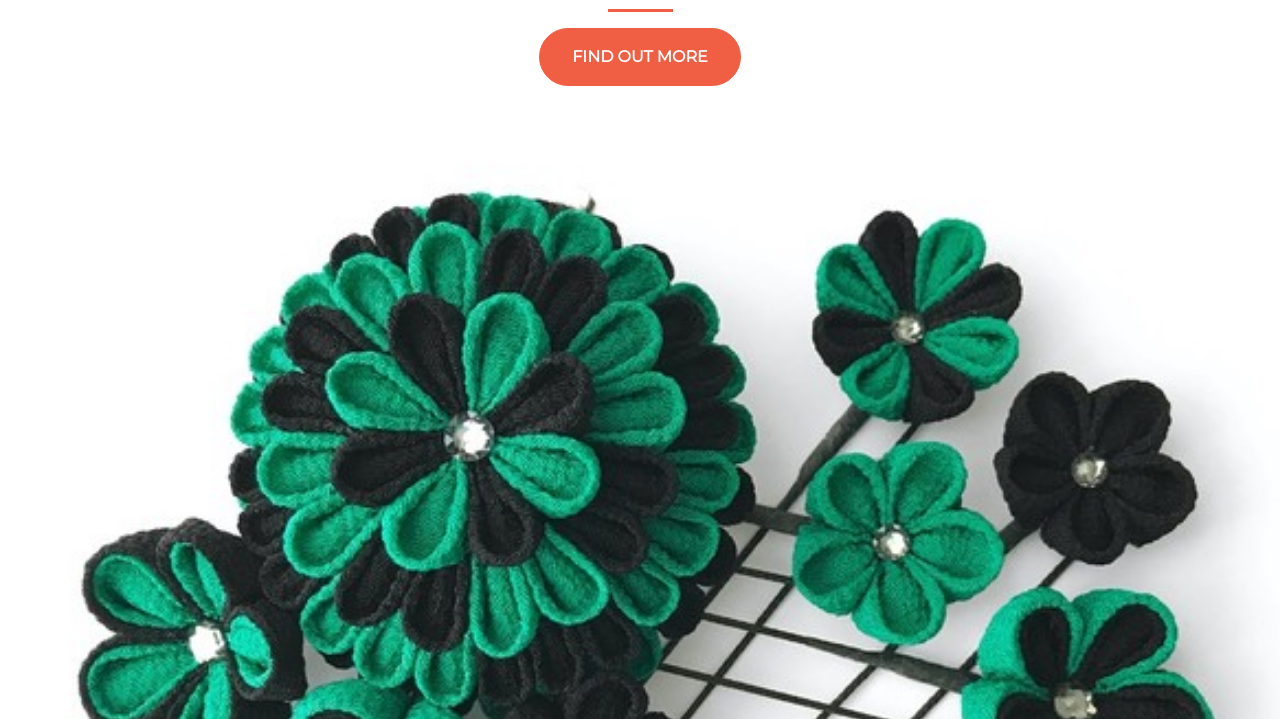
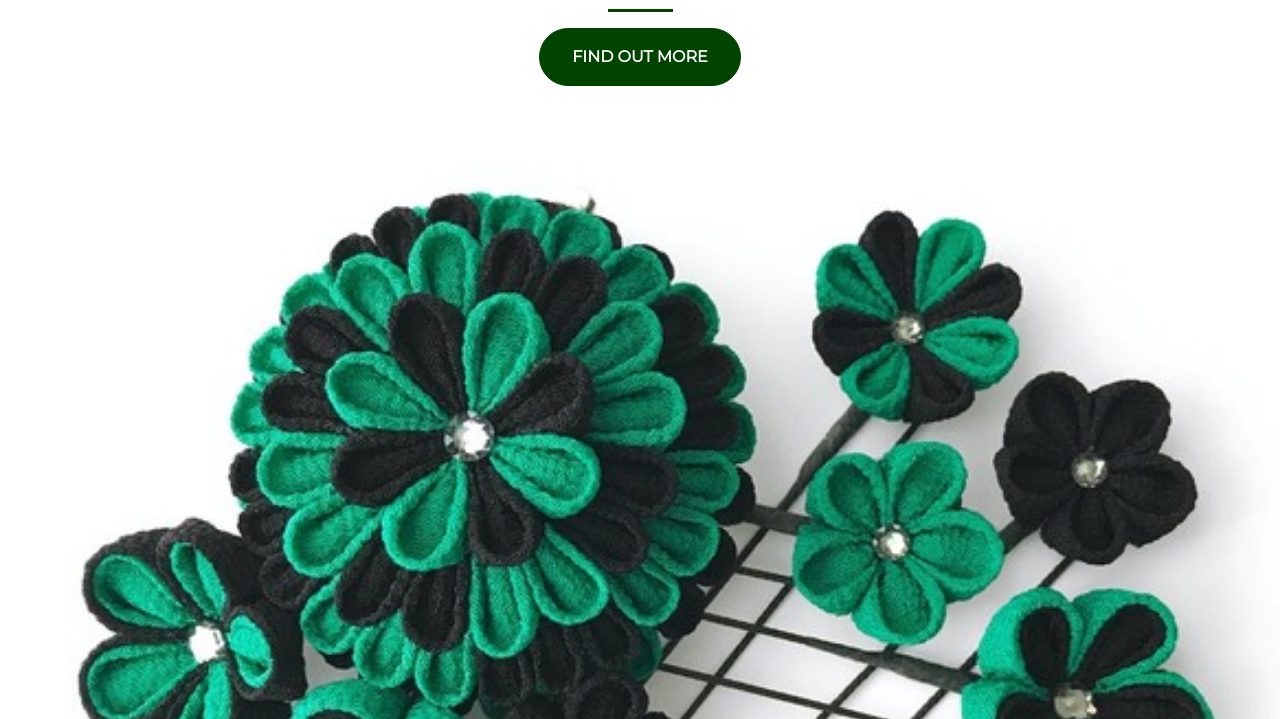
Before and after one commit to Bhagauti/kanzashimasters, a plain HTML site: page index.html in a window 1280 px wide. Shown: the part 81-800 px from the top of the page. Drawn offline with nearby package versions, Linux system fonts and the light colour scheme.

Commit message:
Update style.css

```diff
--- a/style.css
+++ b/style.css
@@ -19,7 +19,7 @@ h1 {
   height: 0.5rem;
 }
 hr {
-  border-color: #f05f44;
+  border-color: #004400;
   border-width: 3px;
   max-width: 65px;
 }
@@ -29,13 +29,13 @@ hr {
   text-transform: uppercase;
 }
 .btn-primary {
-  background-color: #f05f44;
-  border-color: #f05f44;
+  background-color: #004400;
+  border-color: #004400;
 }
 
 .btn-primary:hover {
-  background-color: #ee4b08;
-  border-color: #ee4b08;
+  background-color: black;
+  border-color: black;
   border-width: 2px;
 
 }
```
